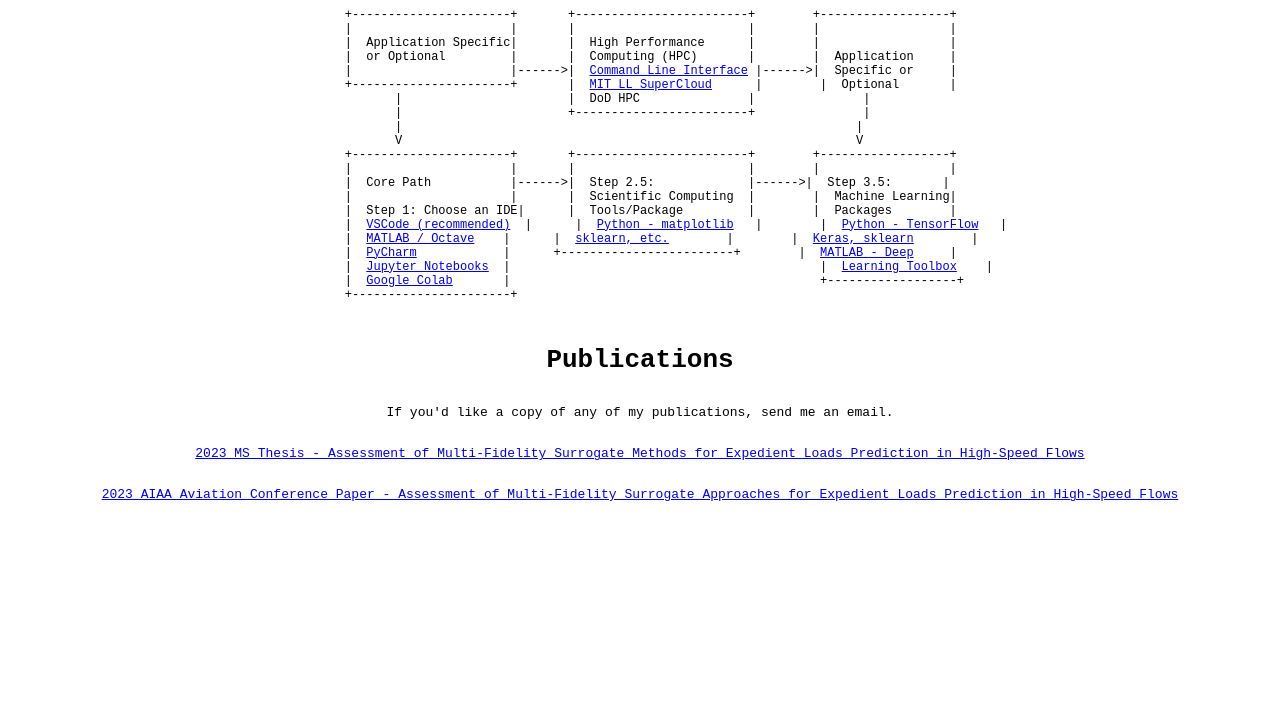
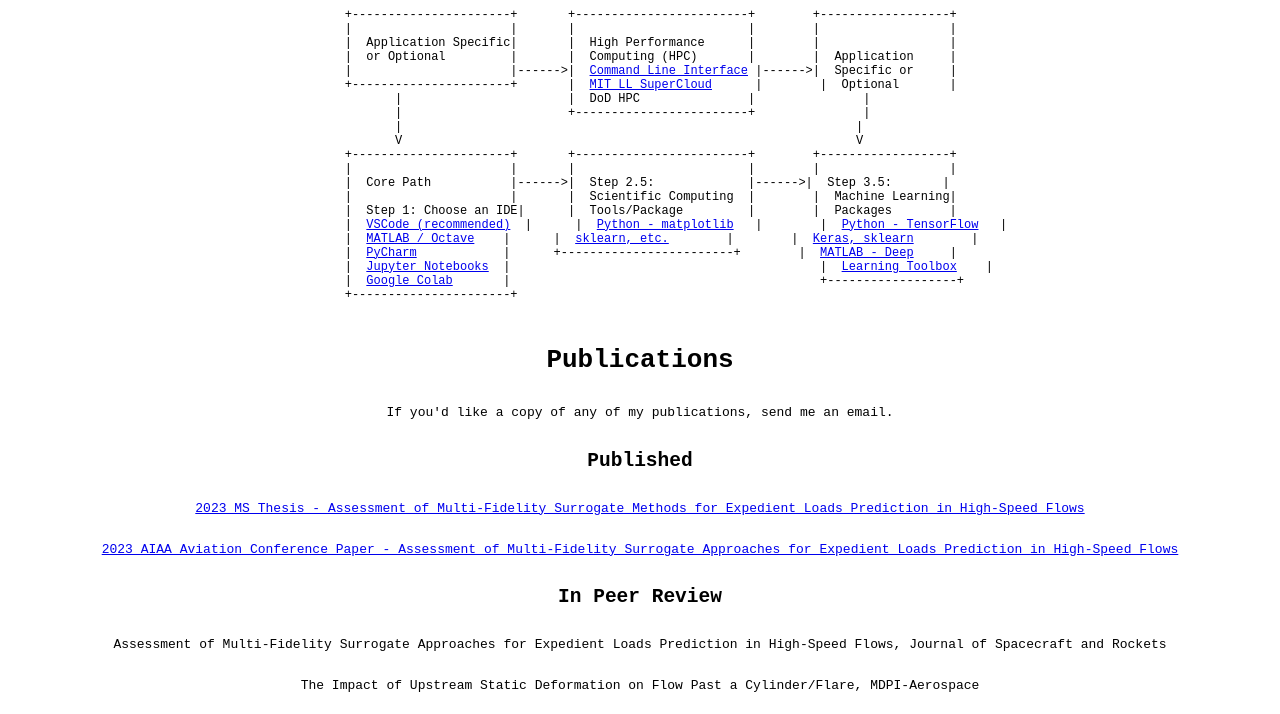
Before and after one commit to tyler-korenyi-both/tyler-korenyi-both.github.io, a plain HTML site: page index.html in a window 1280 px wide. Shown: the part 183-897 px from the top of the page. Before the commit the page ends 800 px from the top, so only its background shows below. Drawn offline with Linux system fonts and the light colour scheme.

Commit message:
Updated pubs

```diff
--- a/index.html
+++ b/index.html
@@ -50,9 +50,15 @@
         </pre>
 
         <h1 id="publications">Publications</h1>
-        <p> If you'd like a copy of any of my publications, send me an email. </p>
-        <p><a href="https://etd.ohiolink.edu/acprod/odb_etd/etd/r/1501/10?clear=10&p10_accession_num=osu1679258588528361">2023 MS Thesis - Assessment of Multi-Fidelity Surrogate Methods for Expedient Loads Prediction in High-Speed Flows </a></p>
-        <p><a href="https://doi.org/10.2514/6.2023-3844">2023 AIAA Aviation Conference Paper -  Assessment of Multi-Fidelity Surrogate Approaches for Expedient Loads Prediction in High-Speed Flows</a></p>
+                <p>If you'd like a copy of any of my publications, send me an email.</p>
+
+                <h2>Published</h2>
+                <p><a href="https://etd.ohiolink.edu/acprod/odb_etd/etd/r/1501/10?clear=10&p10_accession_num=osu1679258588528361">2023 MS Thesis - Assessment of Multi-Fidelity Surrogate Methods for Expedient Loads Prediction in High-Speed Flows</a></p>
+                <p><a href="https://doi.org/10.2514/6.2023-3844">2023 AIAA Aviation Conference Paper - Assessment of Multi-Fidelity Surrogate Approaches for Expedient Loads Prediction in High-Speed Flows</a></p>
+
+                <h2>In Peer Review</h2>
+                <p>Assessment of Multi-Fidelity Surrogate Approaches for Expedient Loads Prediction in High-Speed Flows, Journal of Spacecraft and Rockets</p>
+                <p>The Impact of Upstream Static Deformation on Flow Past a Cylinder/Flare, MDPI-Aerospace</p>
     </div>
 </body>
 </html>
```
